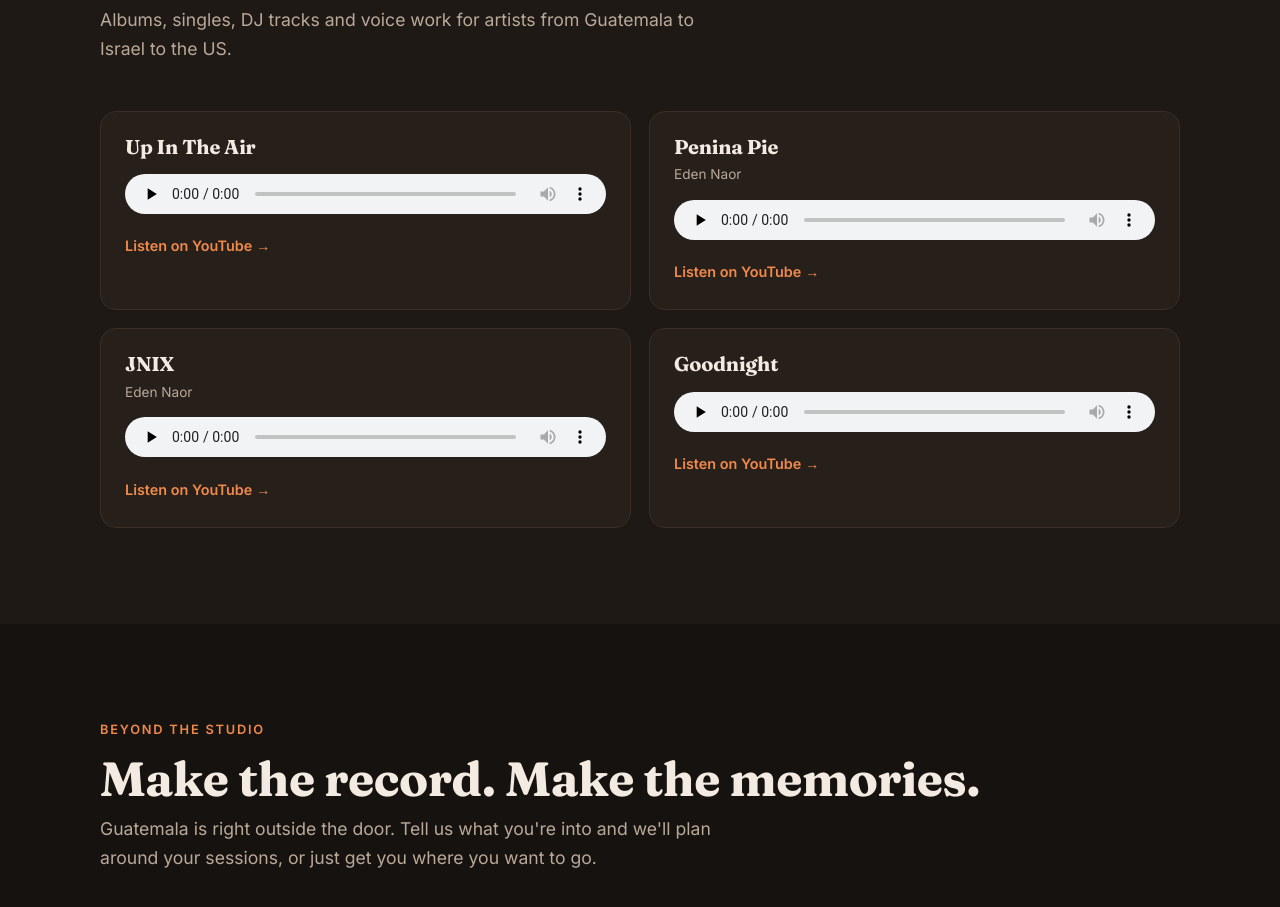
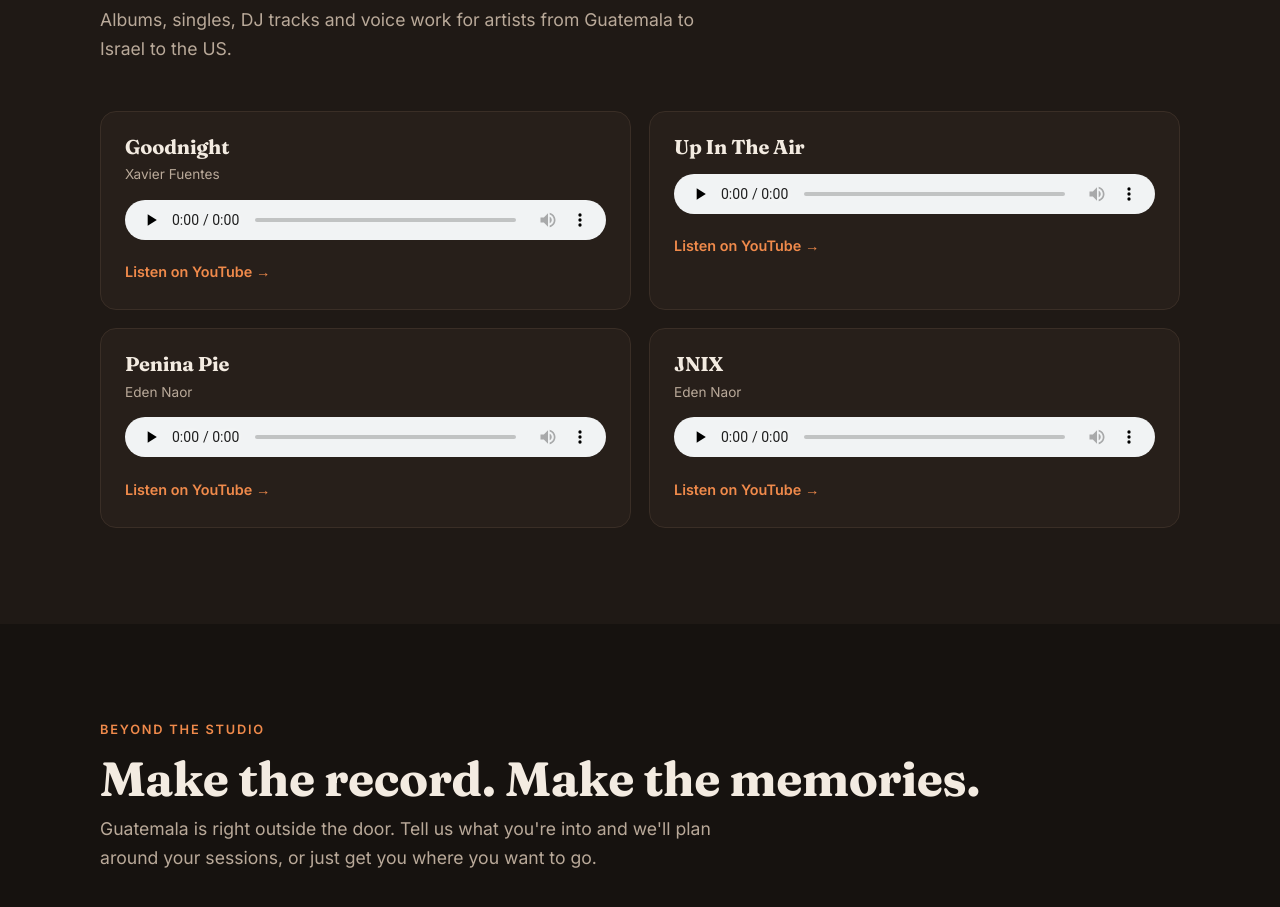
Before and after one commit to robbyho-aoe2/Record-in-Guatemala, a plain HTML site: page index.html in a window 1280 px wide. Shown: the part 3558-4465 px from the top of the page. Drawn offline with Linux system fonts and the light colour scheme.

Commit message:
Show Goodnight (Xavier Fuentes) first in Past work (#8)
Claude-Session: https://claude.ai/code/session_01VfBwWCfhwRhjivhUiNdpJb

Co-authored-by: Claude <noreply@anthropic.com>

```diff
--- a/index.html
+++ b/index.html
@@ -289,6 +289,12 @@
     <p class="lead">Albums, singles, DJ tracks and voice work for artists from Guatemala to Israel to the US.</p>
     <div class="tracks">
       <div class="track">
+        <h3>Goodnight</h3>
+        <div class="meta">Xavier Fuentes</div>
+        <audio controls preload="none" src="audio/track4.mp3"></audio>
+        <a class="listen" href="https://www.youtube.com/watch?v=6zJkwdzApC8&amp;list=OLAK5uy_n3oYXbqyogS69N-9O8pJ-mt1Bew8GGMbw" target="_blank" rel="noopener">Listen on YouTube →</a>
+      </div>
+      <div class="track">
         <h3>Up In The Air</h3>
         <audio controls preload="none" src="audio/track1.mp3"></audio>
         <a class="listen" href="https://www.youtube.com/@77shani1" target="_blank" rel="noopener">Listen on YouTube →</a>
@@ -304,11 +310,6 @@
         <div class="meta">Eden Naor</div>
         <audio controls preload="none" src="audio/track3.mp3"></audio>
         <a class="listen" href="https://www.youtube.com/@Eden33Naor" target="_blank" rel="noopener">Listen on YouTube →</a>
-      </div>
-      <div class="track">
-        <h3>Goodnight</h3>
-        <audio controls preload="none" src="audio/track4.mp3"></audio>
-        <a class="listen" href="https://www.youtube.com/watch?v=6zJkwdzApC8&amp;list=OLAK5uy_n3oYXbqyogS69N-9O8pJ-mt1Bew8GGMbw" target="_blank" rel="noopener">Listen on YouTube →</a>
       </div>
     </div>
   </div>
```
Also changed, not shown: 1 other file.
